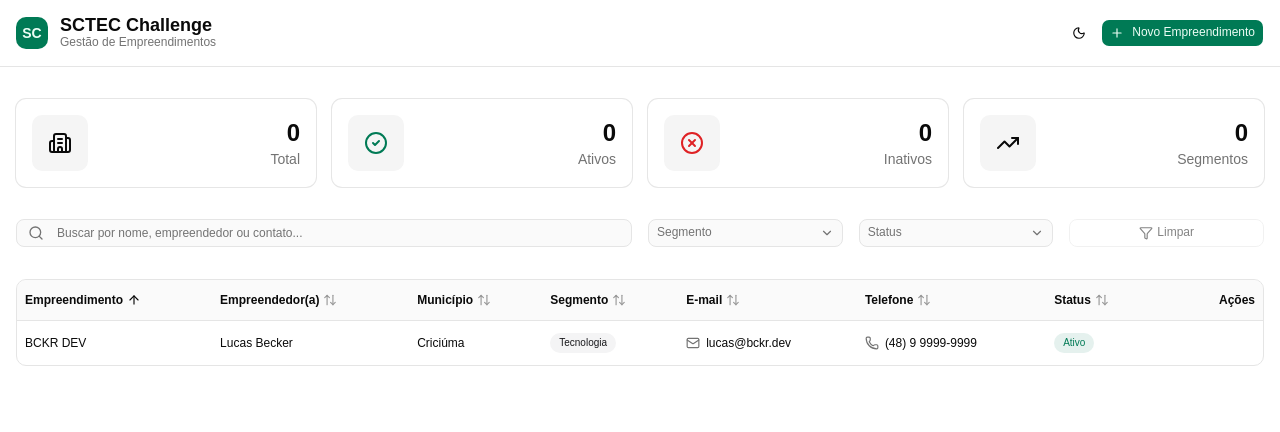
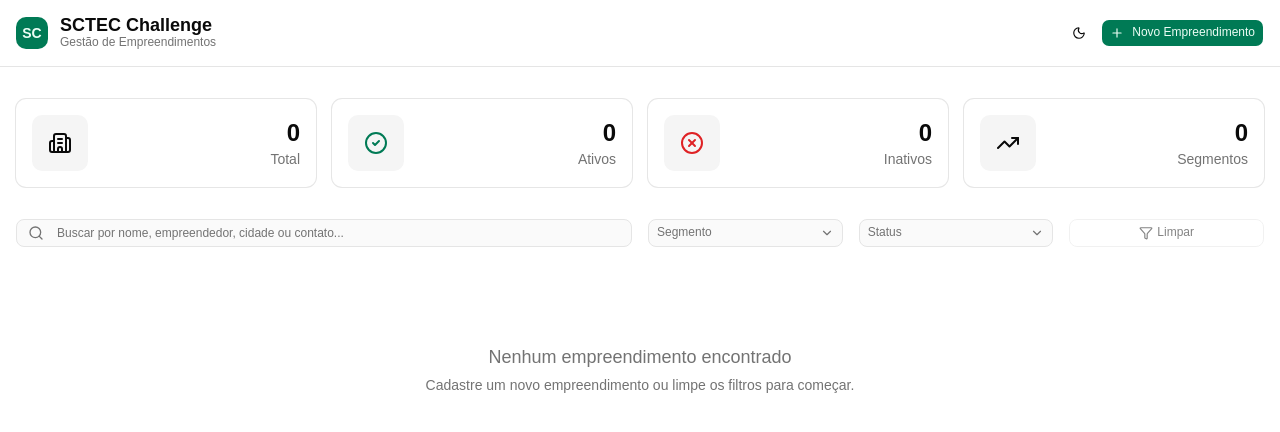
Before and after one commit to lucasbecker/sctec-challenge, a React (Vite) app: page / in a window 1280 px wide. Shown: the top 432 px of the page. Built offline with nearby package versions, Linux system fonts and the light colour scheme.

Commit message:
feat: use enterprise data

```diff
--- a/src/app.tsx
+++ b/src/app.tsx
@@ -1,166 +1,82 @@
 import { useState } from "react"
-import { Filter, Plus, Search } from "lucide-react"
 
-import {
-  Select,
-  SelectContent,
-  SelectItem,
-  SelectTrigger,
-  SelectValue,
-} from "@/components/ui/select"
 import { EnterpriseConfirm } from "@/components/enterprise-confirm"
-import { ThemeToggle } from "@/components/theme-toggle"
-import { StatsCards } from "@/components/stats-cards"
-import { Button } from "@/components/ui/button"
-import { Input } from "@/components/ui/input"
-import { EnterpriseForm } from "./components/enterprise-form"
-import { EnterpriseTable } from "./components/enterprise-table"
-import type { Enterprise } from "./types/enterprise"
-import { STATUS } from "./constants/status"
-import { SEGMENTS } from "./constants/segments"
+import { EnterpriseFilters } from "@/components/enterprise-filters"
+import { EnterpriseHeader } from "@/components/enterprise-header"
+import { EnterpriseStats } from "@/components/enterprise-stats"
+import { EnterpriseTable } from "@/components/enterprise-table"
+import { EnterpriseForm } from "@/components/enterprise-form"
+import { useEnterprise } from "@/hooks/use-enterprise"
+
+import type { Enterprise } from "@/types/enterprise"
 
 export function App() {
-  const [formOpen, setFormOpen] = useState(false)
+  const { enterprises, filteredEnterprises, actions, filters } = useEnterprise()
 
+  const [openForm, setOpenForm] = useState<boolean>(false)
   const [deleting, setDeleting] = useState<Enterprise | null>(null)
   const [updating, setUpdating] = useState<Enterprise | null>(null)
 
-  const [data, setData] = useState<Array<Enterprise>>([
-    {
-      id: "1",
-      name: "BCKR DEV",
-      entrepreneur: "Lucas Becker",
-      city: "Criciúma",
-      segment: "Tecnologia",
-      email: "lucas@bckr.dev",
-      phone: "(48) 9 9999-9999",
-      status: "Ativo",
-      document: "99.999.999/9999-99",
-      description: "Descrição",
-      createdAt: new Date().toISOString(),
-      updatedAt: new Date().toISOString(),
-    },
-  ])
+  function handleSave(
+    formData: Omit<Enterprise, "id" | "createdAt" | "updatedAt">
+  ): void {
+    if (updating) {
+      actions.update(updating.id, formData)
+    } else {
+      actions.add(formData)
+    }
 
-  function handleUpdate(item: Enterprise) {
+    setUpdating(null)
+  }
+
+  function handleAdd(): void {
+    setUpdating(null)
+    setOpenForm(true)
+  }
+
+  function handleUpdate(item: Enterprise): void {
     setUpdating(item)
-    setFormOpen(true)
+    setOpenForm(true)
+  }
+
+  function handleDelete(): void {
+    if (deleting) {
+      actions.delete(deleting.id)
+      setDeleting(null)
+    }
   }
 
   return (
     <div className="min-h-screen bg-background">
-      <header className="sticky top-0 z-40 border-b bg-background/80 text-center backdrop-blur-sm">
-        <div className="container mx-auto flex flex-wrap items-center justify-between gap-4 p-4">
-          <div className="flex items-center gap-3">
-            <div className="flex h-8 w-8 min-w-8 items-center justify-center rounded-lg bg-primary">
-              <span className="font-display text-sm font-bold text-primary-foreground">
-                SC
-              </span>
-            </div>
-
-            <div>
-              <h1 className="font-display text-left text-lg leading-none font-bold text-nowrap">
-                SCTEC Challenge
-              </h1>
-
-              <p className="text-left text-xs text-nowrap text-muted-foreground">
-                Gestão de Empreendimentos
-              </p>
-            </div>
-          </div>
-
-          <div className="flex items-center gap-2">
-            <ThemeToggle />
-
-            <Button onClick={() => setFormOpen(true)} className="gap-2">
-              <Plus className="h-4 w-4" />
-              Novo Empreendimento
-            </Button>
-          </div>
-        </div>
-      </header>
+      <EnterpriseHeader onAdd={handleAdd} />
 
       <main className="container mx-auto space-y-8 p-4 py-8">
-        <StatsCards />
+        <EnterpriseStats data={enterprises} />
 
-        <div className="grid grid-cols-2 gap-4 sm:grid-cols-3 lg:grid-cols-6">
-          <div className="relative col-span-2 flex-1 sm:col-span-3">
-            <Search className="absolute top-1/2 left-3 h-4 w-4 -translate-y-1/2 text-muted-foreground" />
-            <Input
-              placeholder="Buscar por nome, empreendedor ou contato..."
-              className="pl-10"
-            />
-          </div>
-
-          <Select>
-            <SelectTrigger className="w-full">
-              <SelectValue placeholder="Segmento" />
-            </SelectTrigger>
-            <SelectContent>
-              {SEGMENTS.map((s) => (
-                <SelectItem key={s} value={s}>
-                  {s}
-                </SelectItem>
-              ))}
-            </SelectContent>
-          </Select>
-
-          <Select>
-            <SelectTrigger className="w-full">
-              <SelectValue placeholder="Status" />
-            </SelectTrigger>
-            <SelectContent>
-              {STATUS.map((s) => (
-                <SelectItem key={s} value={s}>
-                  {s}
-                </SelectItem>
-              ))}
-            </SelectContent>
-          </Select>
-
-          <Button
-            variant="outline"
-            onClick={() => {}}
-            className="col-span-2 w-full gap-1 sm:col-span-1"
-            disabled
-          >
-            <Filter className="h-3.5 w-3.5" />
-            Limpar
-          </Button>
-        </div>
+        <EnterpriseFilters filters={filters} />
 
         <EnterpriseTable
-          data={data}
+          data={filteredEnterprises}
           onEdit={handleUpdate}
           onDelete={setDeleting}
         />
       </main>
 
       <EnterpriseForm
-        open={formOpen}
+        open={openForm}
         onOpenChange={(open) => {
-          setFormOpen(open)
-          setUpdating(null)
+          setOpenForm(open)
+          if (open) setUpdating(null)
         }}
         data={updating}
-        onSave={(item) =>
-          setData((prev) => [
-            ...prev,
-            {
-              ...item,
-              id: `${prev.length + 1}`,
-              createdAt: new Date().toISOString(),
-              updatedAt: new Date().toISOString(),
-            },
-          ])
-        }
+        onSave={handleSave}
       />
 
       <EnterpriseConfirm
         open={!!deleting}
         onOpenChange={(open) => !open && setDeleting(null)}
-        itemName={deleting?.name ?? ""}
-        onConfirm={() => {}}
+        data={deleting}
+        onConfirm={handleDelete}
       />
     </div>
   )
--- a/src/components/enterprise-confirm.tsx
+++ b/src/components/enterprise-confirm.tsx
@@ -8,18 +8,19 @@ import {
   AlertDialogHeader,
   AlertDialogTitle,
 } from "@/components/ui/alert-dialog"
+import type { Enterprise } from "@/types/enterprise"
 
 interface EnterpriseConfirmProps {
   open: boolean
   onOpenChange: (open: boolean) => void
-  itemName: string
+  data: Enterprise | null
   onConfirm: () => void
 }
 
 export function EnterpriseConfirm({
   open,
   onOpenChange,
-  itemName,
+  data,
   onConfirm,
 }: EnterpriseConfirmProps) {
   return (
@@ -30,7 +31,7 @@ export function EnterpriseConfirm({
             Confirmar exclusão
           </AlertDialogTitle>
           <AlertDialogDescription>
-            Tem certeza que deseja excluir <strong>{itemName}</strong>? Esta
+            Tem certeza que deseja excluir <strong>{data?.name}</strong>? Esta
             ação não pode ser desfeita.
           </AlertDialogDescription>
         </AlertDialogHeader>
--- /dev/null
+++ b/src/components/enterprise-filters.tsx
@@ -0,0 +1,71 @@
+import { Filter, Search } from "lucide-react"
+
+import type { useEnterprise } from "@/hooks/use-enterprise"
+import { SEGMENTS } from "@/constants/segments"
+import { STATUS } from "@/constants/status"
+
+import {
+  Select,
+  SelectContent,
+  SelectItem,
+  SelectTrigger,
+  SelectValue,
+} from "./ui/select"
+import { Button } from "./ui/button"
+import { Input } from "./ui/input"
+
+type EnterpriseFiltersProps = {
+  filters: ReturnType<typeof useEnterprise>["filters"]
+}
+
+export function EnterpriseFilters({ filters }: EnterpriseFiltersProps) {
+  return (
+    <div className="grid grid-cols-2 gap-4 sm:grid-cols-3 lg:grid-cols-6">
+      <div className="relative col-span-2 flex-1 sm:col-span-3">
+        <Search className="absolute top-1/2 left-3 h-4 w-4 -translate-y-1/2 text-muted-foreground" />
+        <Input
+          value={filters.search}
+          onChange={(e) => filters.setSearch(e.target.value)}
+          className="pl-10"
+          placeholder="Buscar por nome, empreendedor, cidade ou contato..."
+        />
+      </div>
+
+      <Select value={filters.segment} onValueChange={filters.setSegment}>
+        <SelectTrigger className="w-full">
+          <SelectValue placeholder="Segmento" />
+        </SelectTrigger>
+        <SelectContent>
+          {SEGMENTS.map((segment) => (
+            <SelectItem key={segment} value={segment}>
+              {segment}
+            </SelectItem>
+          ))}
+        </SelectContent>
+      </Select>
+
+      <Select value={filters.status} onValueChange={filters.setStatus}>
+        <SelectTrigger className="w-full">
+          <SelectValue placeholder="Status" />
+        </SelectTrigger>
+        <SelectContent>
+          {STATUS.map((status) => (
+            <SelectItem key={status} value={status}>
+              {status}
+            </SelectItem>
+          ))}
+        </SelectContent>
+      </Select>
+
+      <Button
+        variant="outline"
+        onClick={filters.clearFilters}
+        disabled={!filters.hasFilters}
+        className="col-span-2 w-full gap-1 sm:col-span-1"
+      >
+        <Filter className="h-3.5 w-3.5" />
+        Limpar
+      </Button>
+    </div>
+  )
+}
--- /dev/null
+++ b/src/components/enterprise-header.tsx
@@ -0,0 +1,41 @@
+import { Plus } from "lucide-react"
+import { Button } from "./ui/button"
+import { ThemeToggle } from "./theme-toggle"
+
+type EnterpriseHeaderProps = {
+  onAdd: () => void
+}
+export function EnterpriseHeader({ onAdd }: EnterpriseHeaderProps) {
+  return (
+    <header className="sticky top-0 z-40 border-b bg-background/80 text-center backdrop-blur-sm">
+      <div className="container mx-auto flex flex-wrap items-center justify-between gap-4 p-4">
+        <div className="flex items-center gap-3">
+          <div className="flex h-8 w-8 min-w-8 items-center justify-center rounded-lg bg-primary">
+            <span className="font-display text-sm font-bold text-primary-foreground">
+              SC
+            </span>
+          </div>
+
+          <div>
+            <h1 className="font-display text-left text-lg leading-none font-bold text-nowrap">
+              SCTEC Challenge
+            </h1>
+
+            <p className="text-left text-xs text-nowrap text-muted-foreground">
+              Gestão de Empreendimentos
+            </p>
+          </div>
+        </div>
+
+        <div className="flex items-center gap-2">
+          <ThemeToggle />
+
+          <Button onClick={onAdd} className="gap-2">
+            <Plus className="h-4 w-4" />
+            Novo Empreendimento
+          </Button>
+        </div>
+      </div>
+    </header>
+  )
+}
--- a/src/components/enterprise-table.tsx
+++ b/src/components/enterprise-table.tsx
@@ -74,7 +74,7 @@ export function EnterpriseTable({
       <div className="animate-fade-in flex flex-col items-center justify-center py-16 text-muted-foreground">
         <p className="font-display text-lg">Nenhum empreendimento encontrado</p>
         <p className="mt-1 text-sm">
-          Cadastre um novo empreendimento para começar.
+          Cadastre um novo empreendimento ou limpe os filtros para começar.
         </p>
       </div>
     )
@@ -148,7 +148,7 @@ export function EnterpriseTable({
                     variant="secondary"
                     className={
                       item.status === "Ativo"
-                        ? "bg-primary/10 text-primary focus-visible:ring-primary/20 dark:bg-primary/20 dark:text-accent-foreground dark:focus-visible:ring-primary/40 [a]:hover:bg-primary/20"
+                        ? "bg-primary/10 text-primary focus-visible:ring-primary/20 dark:bg-primary/20 dark:text-primary dark:focus-visible:ring-primary/40 [a]:hover:bg-primary/20"
                         : "bg-destructive/10 text-destructive focus-visible:ring-destructive/20 dark:bg-destructive/20 dark:focus-visible:ring-destructive/40 [a]:hover:bg-destructive/20"
                     }
                   >
```
Also changed, not shown: src/components/enterprise-stats.tsx (renamed from src/components/stats-cards.tsx, +13 -8 lines).
